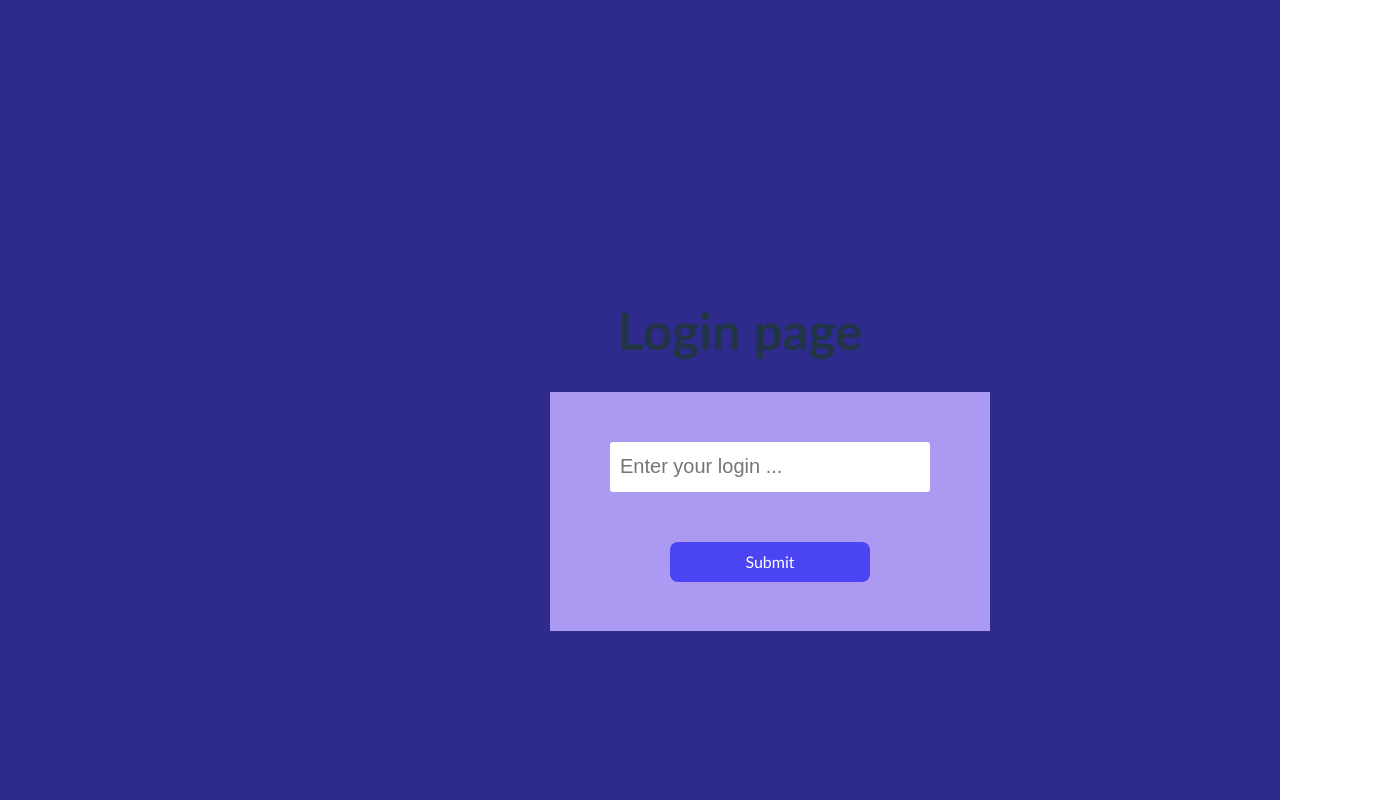
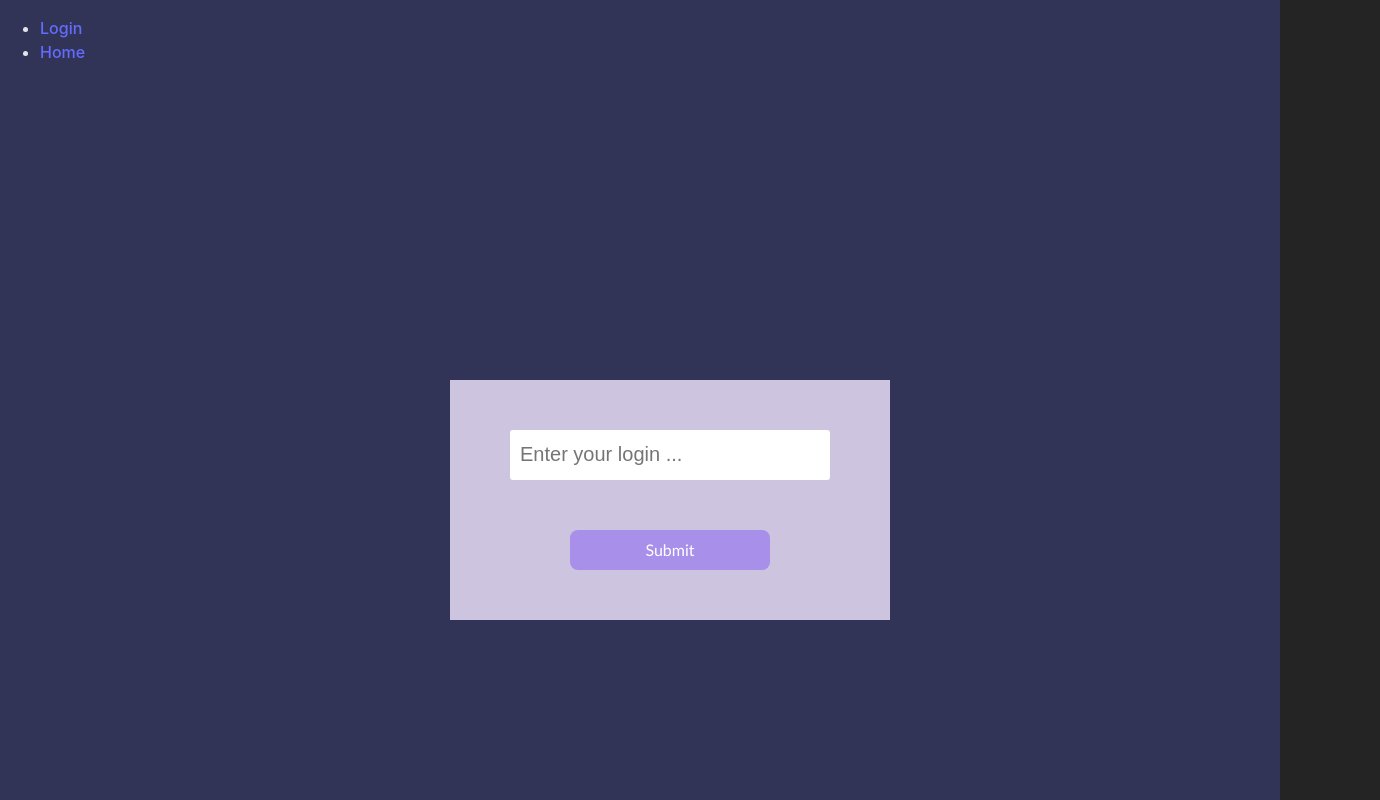
Before and after one commit to VallienneDiane/42-ft-transcendence, a React (Vite) app in the folder front/react_project/: page / in a window 1280 px wide. Shown: the top 800 px of the page, 1380 px wide, since content can reach past the window. Built offline with nearby package versions, Linux system fonts and the light colour scheme.

Commit message:
fin doc Router

```diff
--- a/front/react_project/src/components/main.tsx
+++ b/front/react_project/src/components/main.tsx
@@ -1,9 +1,9 @@
 import React from 'react'
 import ReactDOM from 'react-dom'
 import { createRoot } from 'react-dom/client'
-import { createBrowserRouter, RouterProvider } from 'react-router-dom'
+import { BrowserRouter, Routes, Route, Link } from 'react-router-dom'
 import Login from './pages/Login'
-import Home from './pages/Home-test'
+import Home from './pages/Home'
 import Error from './pages/Error'
 import Header from './Header'
 import '../styles/index.css'
@@ -11,51 +11,38 @@ import '../styles/index.css'
 const DomRoot = document.getElementById('root');
 const Root = createRoot(DomRoot!); // ! pour forcer la possibilite que la variable soit null
 
-const router = createBrowserRouter([
-    {
-        path: "/",
-        element: <Login />,
-        errorElement: <Error />,
-        // loader: rootLoader,
-    },
-    {
-        path: "/game",
-        element: <Home />,
-        // children: [ // nested routes
-        //     {
-        //         path: "/chat",
-        //         element: <Chat />,
-        //     },
-        // ],
-    },
-]);
+function App() {
+    return (
+        <>
+        <nav>
+        <ul>
+          <li><Link to="/">Login</Link></li>
+          <li><Link to="/game">Home</Link></li>
+        </ul>
+      </nav>
+        <Routes>
+        <Route path="/" element={<Login />} />
+        <Route path="/game">
+          <Route index element={<Home />} />
+          {/* <Route path="play" element={<Play />} />
+          <Route path="watch" element={<Watch />} />
+          <Route path="history" element={<History />} /> */}
+        </Route>
+        {/* </Route>
+          <Route element={<OtherLayout />}>
+          <Route path="/contact" element={<Contact />} />
+          <Route path="/about" element={<About />} />
+        </Route> */}
+        <Route path="*" element={<Error />} />
+      </Routes>
+      </>
+    )
+}
 
 Root.render(
     <React.StrictMode>
-        <RouterProvider router={router} />
+        <BrowserRouter>
+            <App />
+        </BrowserRouter>
     </React.StrictMode>
 );
-
-//     <BrowserRouter>
-//         <Router>
-//             <Header />
-//             <Switch>
-//                 <Route exact path="/">
-//                     <Login />
-//                 </Route>
-//                 <Route path="/game">
-//                     <Home />
-//                 </Route>
-//                 {/* <Route path="/params">
-//                     <Params />
-//                 </Route>
-//                 <Route path="/profil">
-//                     <Profil />
-//                 </Route> */}
-//                 <Route>
-//                     <Error />
-//                 </Route>
-//             </Switch>
-//         </Router>
-//     </BrowserRouter>
-// );
--- a/front/react_project/src/components/page_modules/LoginForm.tsx
+++ b/front/react_project/src/components/page_modules/LoginForm.tsx
@@ -3,7 +3,6 @@ import React from "react";
 const LoginForm: React.FC = () => {
     return (
         <div >
-            <h1>Login page</h1>
             <form className="login">
             <input
             type="text"
--- a/front/react_project/src/components/pages/Error.tsx
+++ b/front/react_project/src/components/pages/Error.tsx
@@ -1,16 +1,11 @@
 import { useRouteError } from "react-router-dom";
+import '../../styles/Login.css'
 
 export default function ErrorPage() {
-  const error: any = useRouteError();
-  console.error(error);
-
   return (
-    <div id="error-page">
+    <div className="App" id="error-page">
       <h1>Oops!</h1>
       <p>Sorry, an unexpected error has occurred.</p>
-      <p>
-        <i>{error.statusText || error.message}</i>
-      </p>
     </div>
   );
 }
--- a/front/react_project/src/components/pages/Home.tsx
+++ b/front/react_project/src/components/pages/Home.tsx
@@ -1,13 +1,16 @@
-import { Outlet } from "react-router-dom";
-import Screen from '../assets/kisspng-pixel-art-television-5b0047937f0237.2236584415267449795202.png'
+import Screen from '../../assets/tele.jpg'
+import '../../styles/Login.css'
 
-export default function Home() {
+function Home() {
     return (
-        <div>
+        <div className="App">
+          <h1>Hello !</h1>
+          <h2>Page en construction...</h2>
         <img src={Screen} className="photo" alt="Photo d'ecran" />
         <div id="detail">
-        <Outlet />
       </div>
       </div>
     );
 }
+
+export default Home
--- a/front/react_project/src/styles/Login.css
+++ b/front/react_project/src/styles/Login.css
@@ -1,5 +1,5 @@
 body {
-  background-color: #2F2B8C;
+  background-color: #313456ff;
   margin:0;
   padding:0;
 }
@@ -15,7 +15,6 @@ body {
 }
 
 .navbar {
-
   width: 100%;
   height:4%;
   display: flex;
@@ -29,7 +28,7 @@ body {
   align-items: center;
   justify-content: space-around;
   font-size: 20px;
-  background-color: #AC99F2;
+  background-color: #CDC4E0ff;
   list-style: none;
 }
 
@@ -38,15 +37,14 @@ body {
 }
 
 .login, .signup {
-  background-color: #AC99F2;
+  background-color: #CDC4E0ff;
   width:100%;
   height: 90%;
   display: flex;
   flex-direction: column;
   align-items: center;
   justify-content: center;
-  padding-left: 30px;
-  padding-right: 30px;
+  padding: 30px;
 }
 
 .login input, .signup input {
@@ -63,11 +61,11 @@ body {
 .login button {
   width: 200px;
   color:rgb(255, 255, 255);
-  background-color: #4A44F2;
+  background-color: #A88FEAff;
 }
 
 .login button:hover {
-  background-color: #3833bd;
+  background-color: #352A98ff;
   color: white;
 }
 
--- a/front/react_project/src/styles/index.css
+++ b/front/react_project/src/styles/index.css
@@ -26,18 +26,17 @@ a:hover {
 }
 
 body {
-  margin: 0;
   display: flex;
   place-items: center;
   min-width: 320px;
   min-height: 100vh;
-  padding-left: 100px;
 }
 
 h1 {
   font-size: 3.2em;
   line-height: 1.1;
   text-align: center;
+  color: #FF94CEff;
 }
 
 button {
@@ -51,23 +50,3 @@ button {
   cursor: pointer;
   transition: border-color 0.25s;
 }
-button:hover {
-  border-color: #646cff;
-}
-button:focus,
-button:focus-visible {
-  outline: 4px auto -webkit-focus-ring-color;
-}
-
-@media (prefers-color-scheme: light) {
-  :root {
-    color: #213547;
-    background-color: #ffffff;
-  }
-  a:hover {
-    color: #747bff;
-  }
-  button {
-    background-color: #f9f9f9;
-  }
-}
```
Also changed, not shown: front/react_project/src/assets/tele.jpg (renamed from front/react_project/src/assets/kisspng-pixel-art-television-5b0047937f0237.2236584415267449795202.jpg), front/react_project/src/tests/Home-test.tsx (renamed from front/react_project/src/components/pages/Home-test.tsx).
